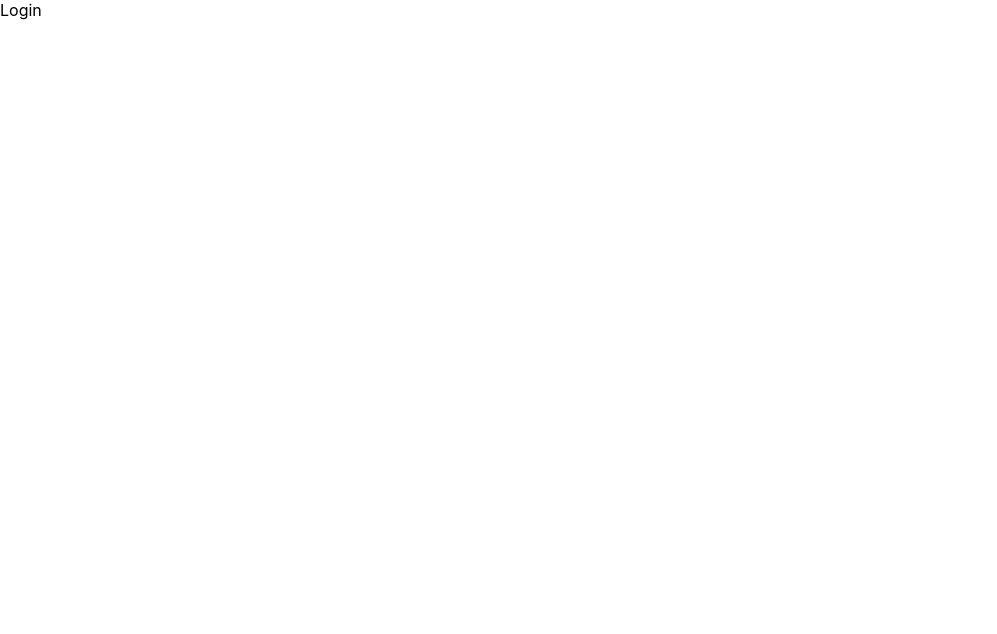
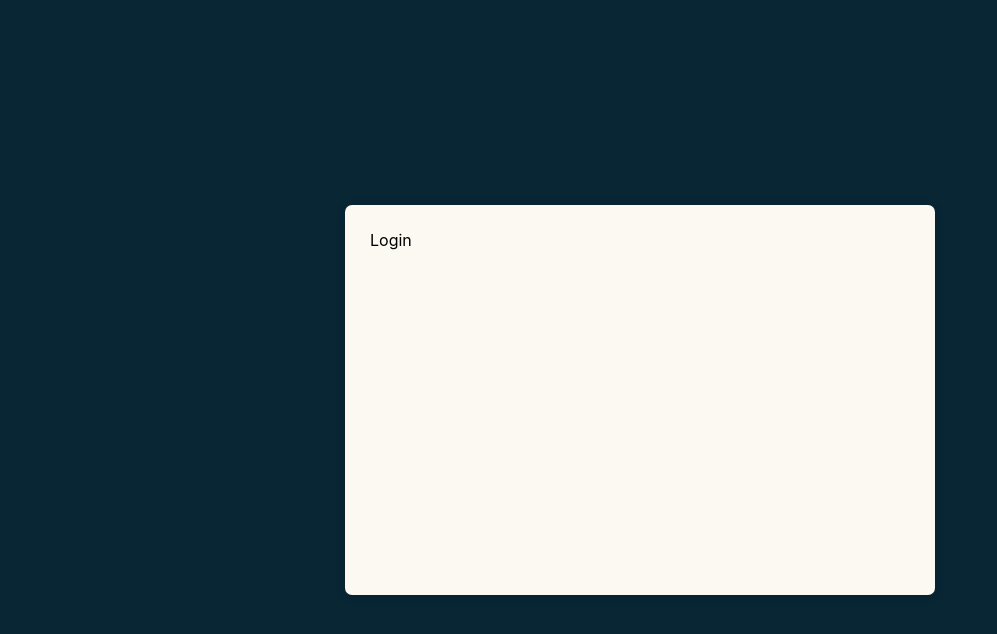
Before and after one commit to MahmoudAliKhider/Discord_App, a React (Create React App) app in the folder client/: page /login in a window 1280 px wide. Shown: the top 634 px of the page, without its empty margins (0-997 px from the left). Built offline with nearby package versions, Linux system fonts and the light colour scheme.

Commit message:
create a Auth box

```diff
--- a/client/package.json
+++ b/client/package.json
@@ -3,6 +3,8 @@
   "version": "0.1.0",
   "private": true,
   "dependencies": {
+    "@emotion/react": "^11.11.3",
+    "@emotion/styled": "^11.11.0",
     "@mui/material": "^5.15.6",
     "@reduxjs/toolkit": "^1.9.7",
     "@testing-library/jest-dom": "^5.17.0",
--- a/client/src/App.js
+++ b/client/src/App.js
@@ -1,9 +1,9 @@
 import React from 'react';
 import { BrowserRouter, Routes, Route } from "react-router-dom"
 import './App.css';
-import Login from './components/auth/Login';
-import Register from './components/auth/Register';
-import Dashboard from './components/Dashbord/dashbord';
+import Login from './Pages/auth/Login';
+import Register from './Pages/auth/Register';
+import Dashboard from './Pages/Dashbord/dashbord';
 
 function App() {
   return (
--- a/client/src/components/auth/Login.js
+++ b/client/src/Pages/auth/Login.js
@@ -1,8 +1,9 @@
 import React from 'react'
+import AuthBox from "../../components/authBox";
 
 const Login = () => {
   return (
-    <div>Login</div>
+    <AuthBox>Login</AuthBox>
   )
 }
 
--- /dev/null
+++ b/client/src/components/authBox.js
@@ -0,0 +1,36 @@
+import React from 'react'
+import Box from "@mui/material/Box";
+import { styled } from "@mui/system"
+
+const BoxStyle = styled('dev')({
+    width: '100%',
+    height: "100vh",
+    display: 'flex',
+    alignItems: 'center',
+    justifyContent: 'center',
+    background: '#092635',
+})
+const AuthBox = (props) => {
+    return (
+        <BoxStyle>
+            <Box
+                sx={
+                    {
+                        width: 540,
+                        height: 340,
+                        bgcolor: '#FBF9F1',
+                        borderRadius: "7px",
+                        boxShadow: "0 2px 10px 0 rgb(0 0 0 / 20% )",
+                        display: "flex",
+                        flexDirection: "column",
+                        padding: "25px"
+                    }
+                }
+            >
+                {props.children}
+            </Box>
+        </BoxStyle>
+    )
+}
+
+export default AuthBox
```
Also changed, not shown: client/src/Pages/Dashbord/dashbord.js (renamed from client/src/components/Dashbord/dashbord.js), client/src/Pages/auth/Register.js (renamed from client/src/components/auth/Register.js), 1 other file (tests, documents, lock files or other folders).
